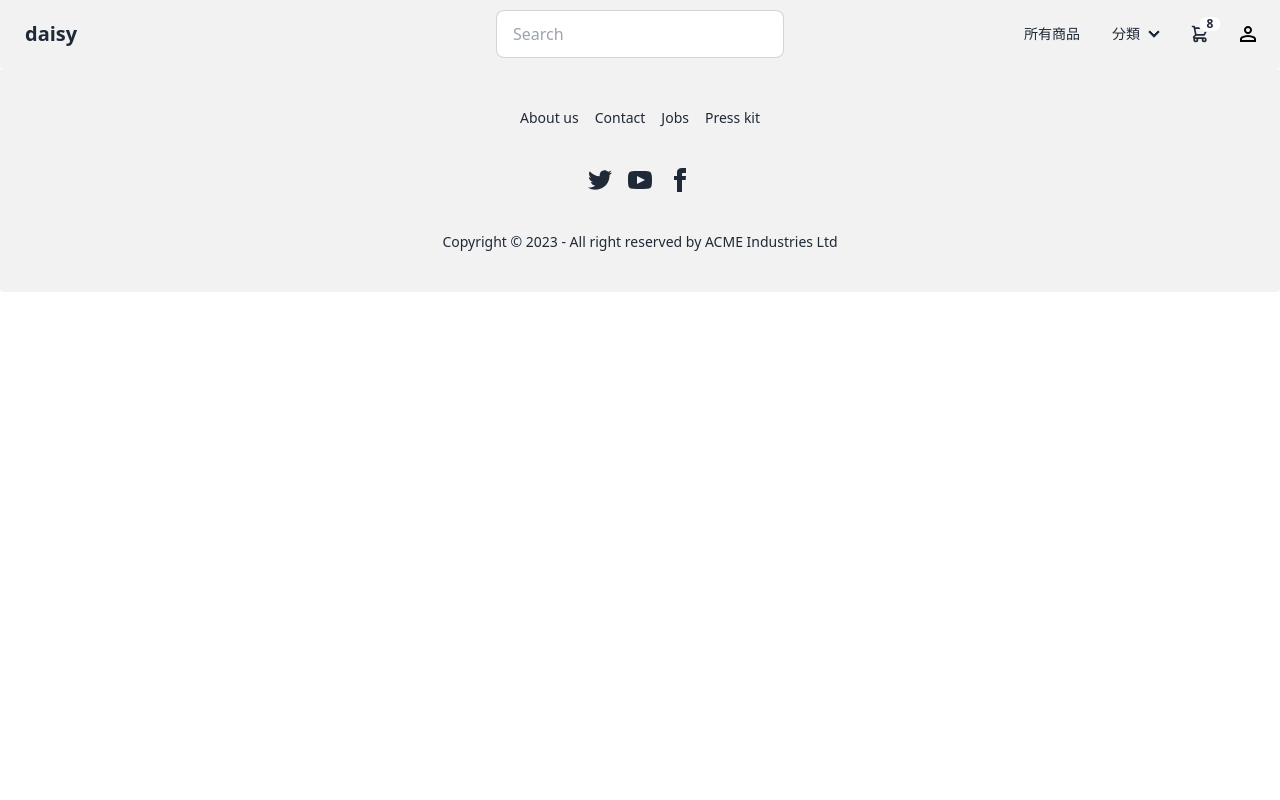
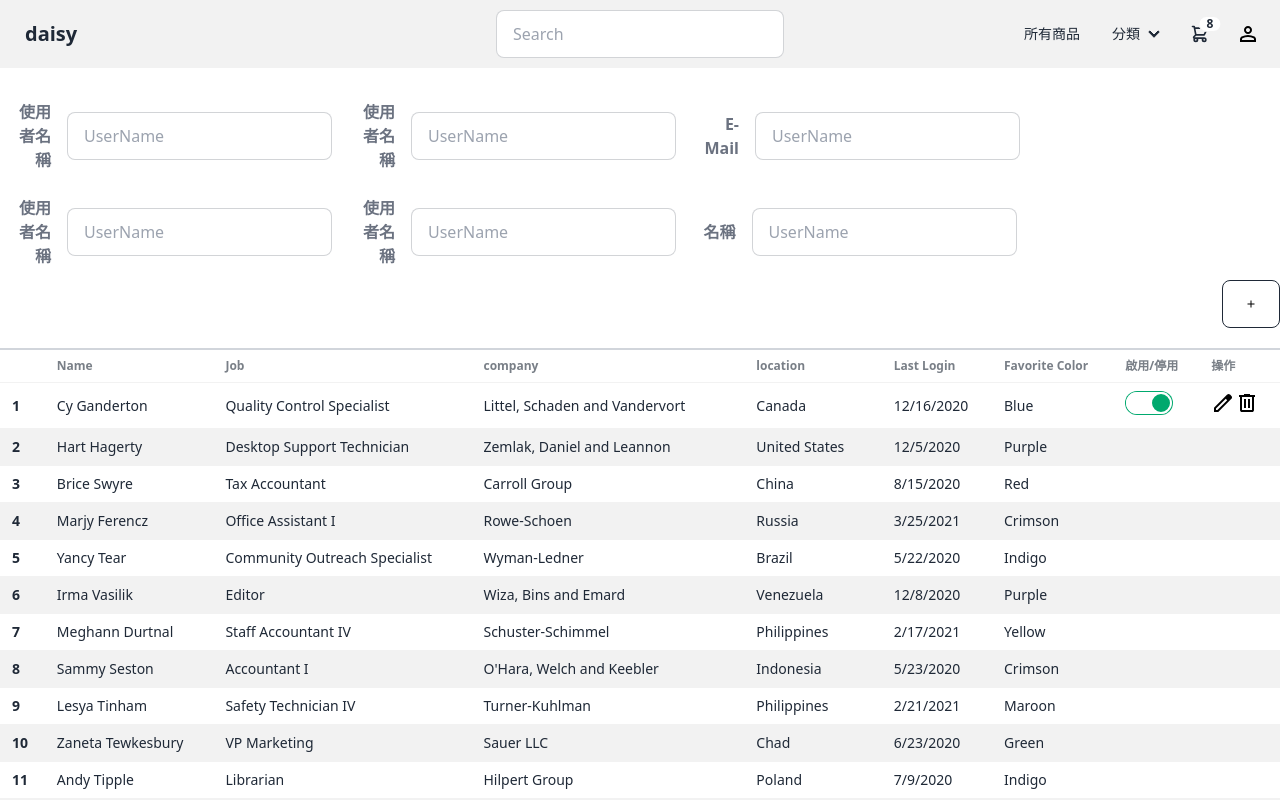
Before and after one commit to LIN-CHIN/eshop-frontend, a Nuxt app: page /Admin/Role in a window 1280 px wide. Shown: the top 800 px of the page. Built offline with nearby package versions, Linux system fonts and the light colour scheme.

Commit message:
feat: add role page ui

```diff
--- /dev/null
+++ b/pages/Admin/Role/index.vue
@@ -0,0 +1,112 @@
+<template>
+<div class="flex flex-col mt-5 lg:item">
+    <!-- query start -->
+    <form class="w-full flex flex-col items-left flex-wrap
+                 lg:flex-row lg:items-center lg:border-t-0
+                 lg:container lg:mx-auto lg:justify-left">
+      <div class="flex flex-col items-left justify-start
+                  lg:flex-row lg:items-center lg:justify-center
+                  pt-3 pb-3 mr-3 ml-3 lg:w-1/4">
+        <div class="">
+          <label class="block text-gray-500 font-bold
+                      md:text-right mb-1 md:mb-0 pr-4" for="inline-user-t">
+            使用者名稱
+          </label>
+        </div>
+        <div class="">
+          <input type="text" id="inline-user-t"
+                 placeholder="UserName"
+                 class="input input-bordered max-w-xs
+                      focus:outline-none focus:border-gray-300 focus:shadow-md" />
+        </div>
+      </div>
+      <div class="flex flex-col items-left justify-start
+                  lg:flex-row lg:items-center lg:justify-center
+                  pt-3 pb-3 mr-3 ml-3 lg:w-1/4">
+        <div class="">
+          <label class="block text-gray-500 font-bold
+                      md:text-right mb-1 md:mb-0 pr-4" for="inline-user-name">
+            使用者名稱
+          </label>
+        </div>
+        <div class="">
+          <input type="text" id="inline-user-name"
+                 placeholder="UserName"
+                 class="input input-bordered max-w-xs
+                      focus:outline-none focus:border-gray-300 focus:shadow-md" />
+        </div>
+      </div>
+      <div class="flex flex-col items-left justify-start
+                  lg:flex-row lg:items-center lg:justify-center
+                  pt-3 pb-3 mr-3 ml-3 lg:w-1/4">
+        <div class="">
+          <label class="block text-gray-500 font-bold
+                      md:text-right mb-1 md:mb-0 pr-4" for="inline-mail">
+            E-Mail
+          </label>
+        </div>
+        <div class="">
+          <input type="text" id="inline-mail"
+                 placeholder="UserName"
+                 class="input input-bordered max-w-xs
+                      focus:outline-none focus:border-gray-300 focus:shadow-md" />
+        </div>
+      </div>
+      <div class="flex flex-col items-left justify-start
+                  lg:flex-row lg:items-center lg:justify-center
+                  pt-3 pb-3 mr-3 ml-3 lg:w-1/4">
+        <div class="">
+          <label class="block text-gray-500 font-bold
+                      md:text-right mb-1 md:mb-0 pr-4" for="inline-user-t">
+            使用者名稱
+          </label>
+        </div>
+        <div class="">
+          <input type="text" id="inline-user-t"
+                 placeholder="UserName"
+                 class="input input-bordered max-w-xs
+                      focus:outline-none focus:border-gray-300 focus:shadow-md" />
+        </div>
+      </div>
+      <div class="flex flex-col items-left justify-start
+                  lg:flex-row lg:items-center lg:justify-center
+                  pt-3 pb-3 mr-3 ml-3 lg:w-1/4">
+        <div class="">
+          <label class="block text-gray-500 font-bold
+                      md:text-right mb-1 md:mb-0 pr-4" for="inline-user-t">
+            使用者名稱
+          </label>
+        </div>
+        <div class="">
+          <input type="text" id="inline-user-t"
+                 placeholder="UserName"
+                 class="input input-bordered max-w-xs
+                      focus:outline-none focus:border-gray-300 focus:shadow-md" />
+        </div>
+      </div>
+      <div class="flex flex-col items-left justify-start
+                  lg:flex-row lg:items-center lg:justify-center
+                  pt-3 pb-3 mr-3 ml-3 lg:w-1/4">
+        <div class="">
+          <label class="block text-gray-500 font-bold
+                      md:text-right mb-1 md:mb-0 pr-4" for="inline-user-t">
+            名稱
+          </label>
+        </div>
+        <div class="">
+          <input type="text" id="inline-user-t"
+                 placeholder="UserName"
+                 class="input input-bordered max-w-xs
+                      focus:outline-none focus:border-gray-300 focus:shadow-md" />
+        </div>
+      </div>
+    </form>
+    <!-- query end -->
+    <QueryTable></QueryTable>
+    <Pagination></Pagination>
+  </div>
+</template>
+
+<script setup lang="ts">
+
+</script>
```
